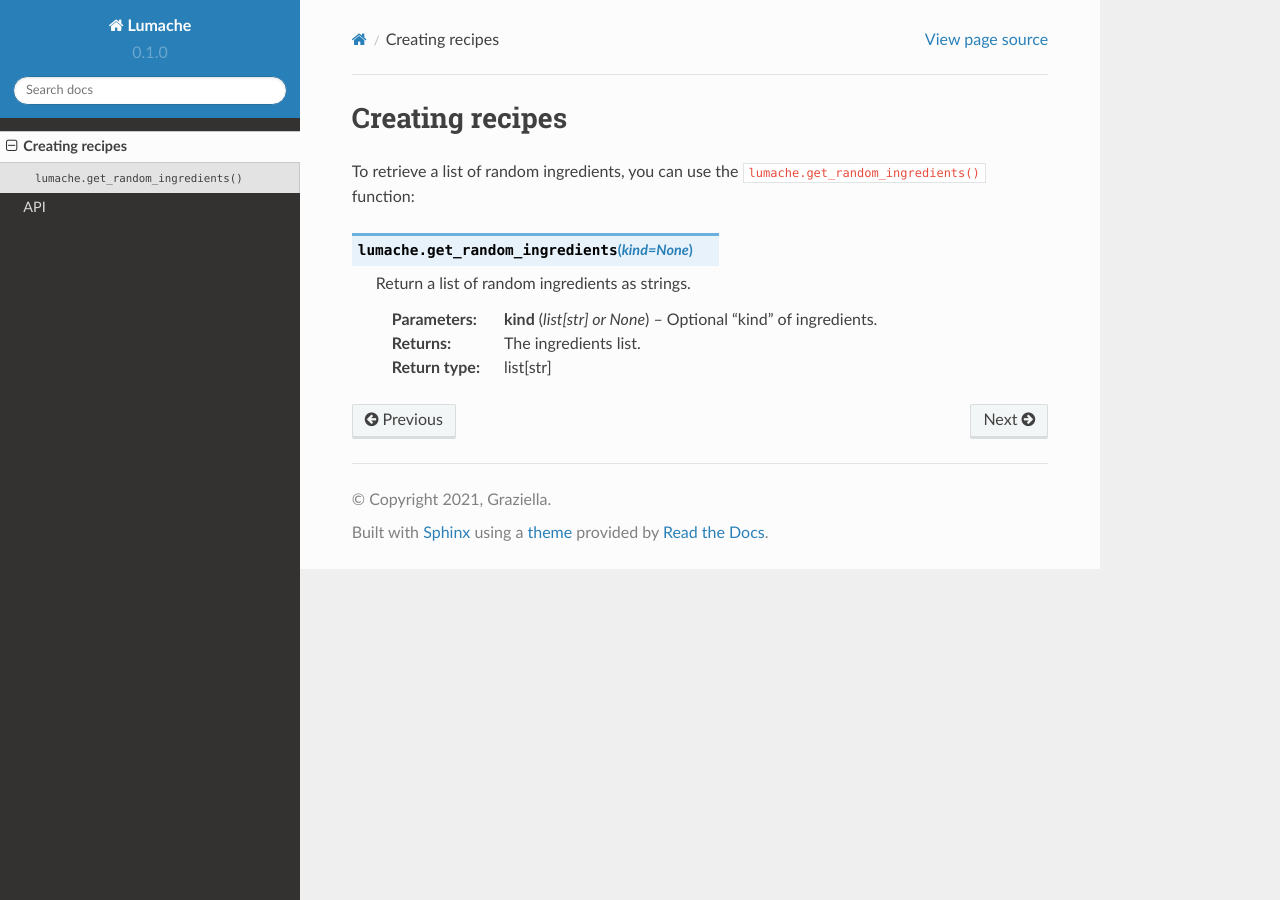
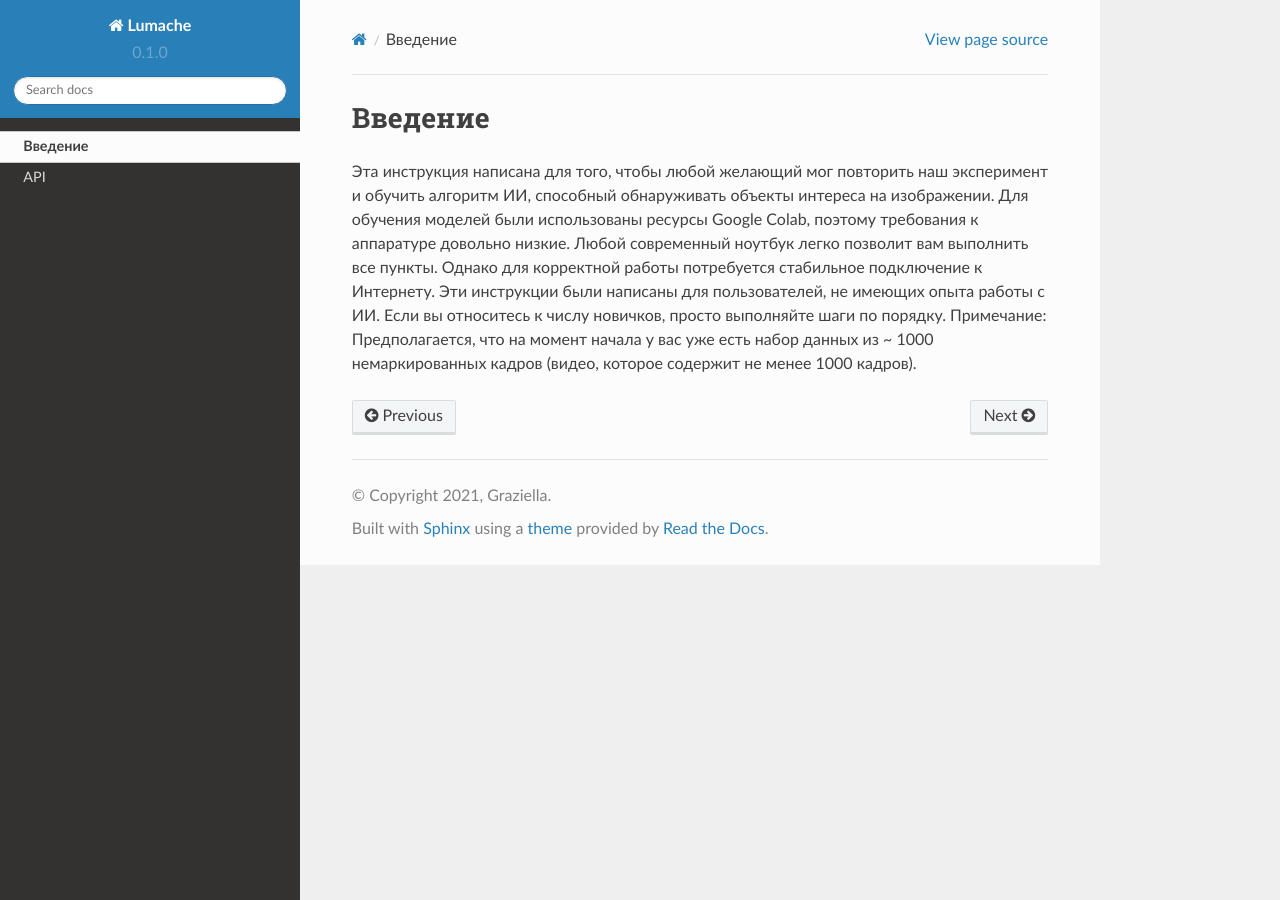
Before and after one commit to Zenkin/mag_tutorial, a Sphinx documentation site: the page built from docs/source/usage.rst, in a window 1280 px wide. Built offline with Sphinx 7.4.7 and the Read the Docs theme 2.0.0, drawn with Linux system fonts in a browser that asks for light colours.

Commit message:
Update usage.rst

```diff
--- a/docs/source/usage.rst
+++ b/docs/source/usage.rst
@@ -1,14 +1,4 @@
-Creating recipes
+Введение
 ----------------
 
-To retrieve a list of random ingredients,
-you can use the ``lumache.get_random_ingredients()`` function:
-
-.. py:function:: lumache.get_random_ingredients(kind=None)
-
-   Return a list of random ingredients as strings.
-
-   :param kind: Optional "kind" of ingredients.
-   :type kind: list[str] or None
-   :return: The ingredients list.
-   :rtype: list[str]
+Эта инструкция написана для того, чтобы любой желающий мог повторить наш эксперимент и обучить алгоритм ИИ, способный обнаруживать объекты интереса на изображении. Для обучения моделей были использованы ресурсы Google Colab, поэтому требования к аппаратуре довольно низкие. Любой современный ноутбук легко позволит вам выполнить все пункты. Однако для корректной работы потребуется стабильное подключение к Интернету. Эти инструкции были написаны для пользователей, не имеющих опыта работы с ИИ. Если вы относитесь к числу новичков, просто выполняйте шаги по порядку. Примечание: Предполагается, что на момент начала у вас уже есть набор данных из ~ 1000 немаркированных кадров (видео, которое содержит не менее 1000 кадров).
```
